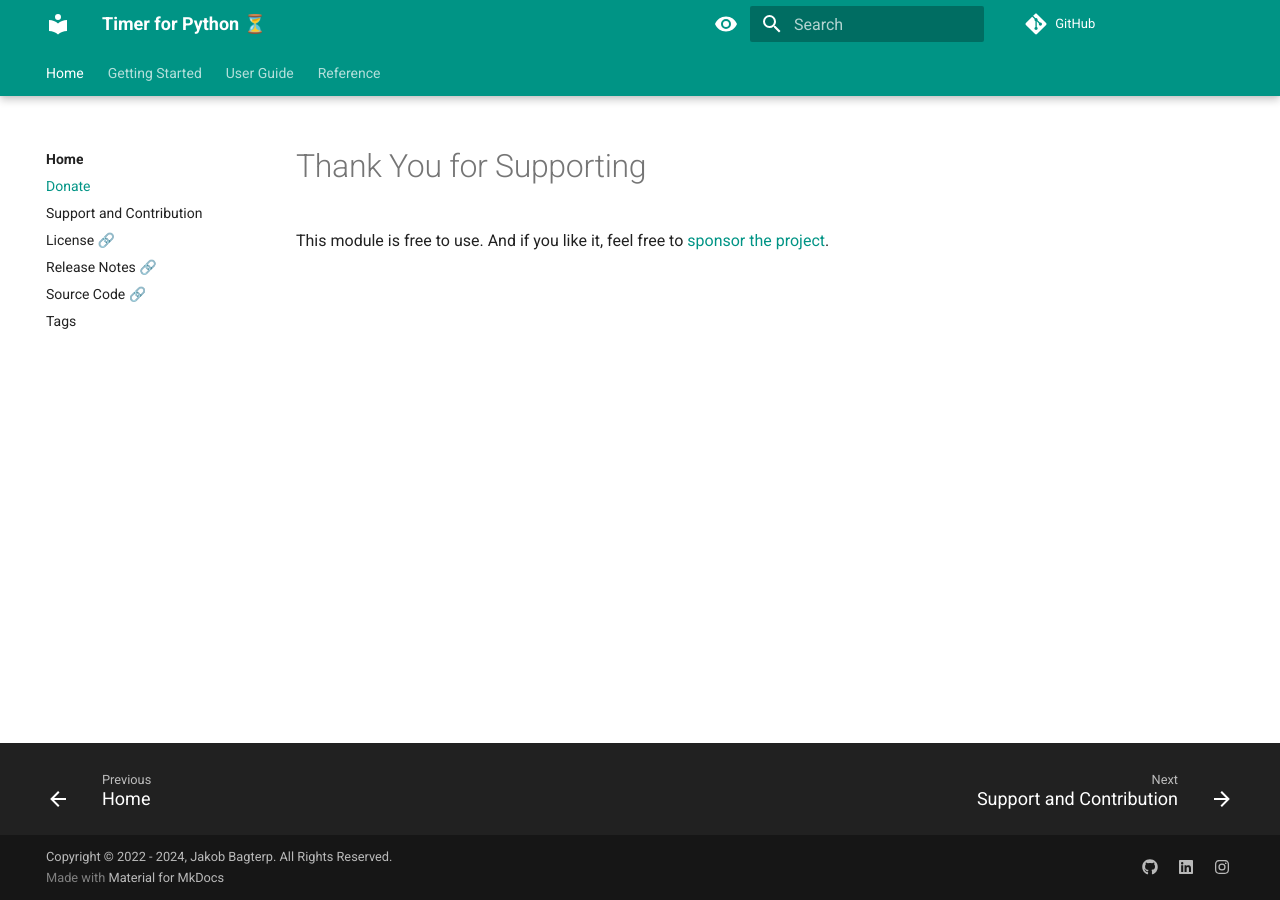
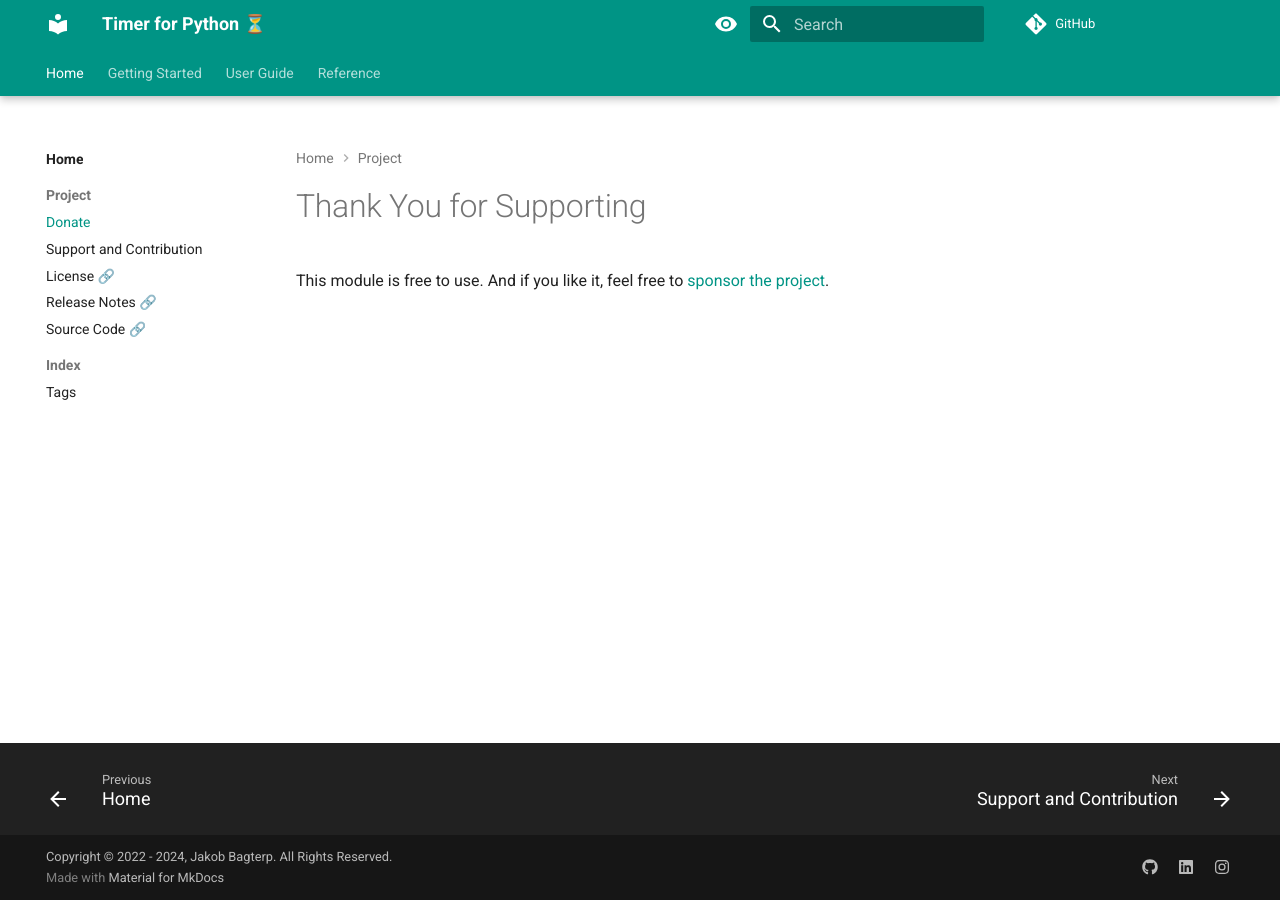
Before and after one commit to jakob-bagterp/timer-for-python, an MkDocs documentation site: the page built from docs/project/donate.md, in a window 1280 px wide. Built offline with MkDocs 1.6.1 and Material for MkDocs 9.7.7, drawn with Linux system fonts in a browser that asks for light colours; comment, search, counter and statistics services are not loaded; the version menu is left out.

Commit message:
Reorganised home section into project index sub sections, including redirects.

```diff
--- a/mkdocs.yml
+++ b/mkdocs.yml
@@ -8,12 +8,14 @@ repo_url: https://github.com/jakob-bagterp/timer-for-python
 nav:
   - Home:
     - index.md
-    - Donate: donate.md
-    - Support and Contribution: support-and-contribution.md
-    - License 🔗: https://github.com/jakob-bagterp/timer-for-python/blob/master/LICENSE.md
-    - Release Notes 🔗: https://github.com/jakob-bagterp/timer-for-python/releases
-    - Source Code 🔗: https://github.com/jakob-bagterp/timer-for-python
-    - Tags: tags.md
+    - Project:
+      - Donate: project/donate.md
+      - Support and Contribution: project/support-and-contribution.md
+      - License 🔗: https://github.com/jakob-bagterp/timer-for-python/blob/master/LICENSE.md
+      - Release Notes 🔗: https://github.com/jakob-bagterp/timer-for-python/releases
+      - Source Code 🔗: https://github.com/jakob-bagterp/timer-for-python
+    - Index:
+      - Tags: index/tags.md
   - Getting Started:
     - getting-started/index.md
     - Installation: getting-started/installation.md
@@ -133,7 +135,7 @@ plugins:
   - search:
       lang: en
   - tags:
-      tags_file: tags.md
+      tags_file: index/tags.md
   - mkdocstrings:
       default_handler: python
       handlers:
@@ -165,6 +167,11 @@ plugins:
       css_files:
           - css/timeago.css
           - assets/_mkdocstrings.css
+  - redirects:
+      redirect_maps:
+        donate.md: project/donate.md
+        support-and-contribution.md: project/support-and-contribution.md
+        tags.md: index/tags.md
 
 watch:
   - src
```
Also changed, not shown: docs/index/tags.md (renamed from docs/tags.md), docs/project/donate.md (renamed from docs/donate.md), docs/project/support-and-contribution.md (renamed from docs/support-and-contribution.md).
